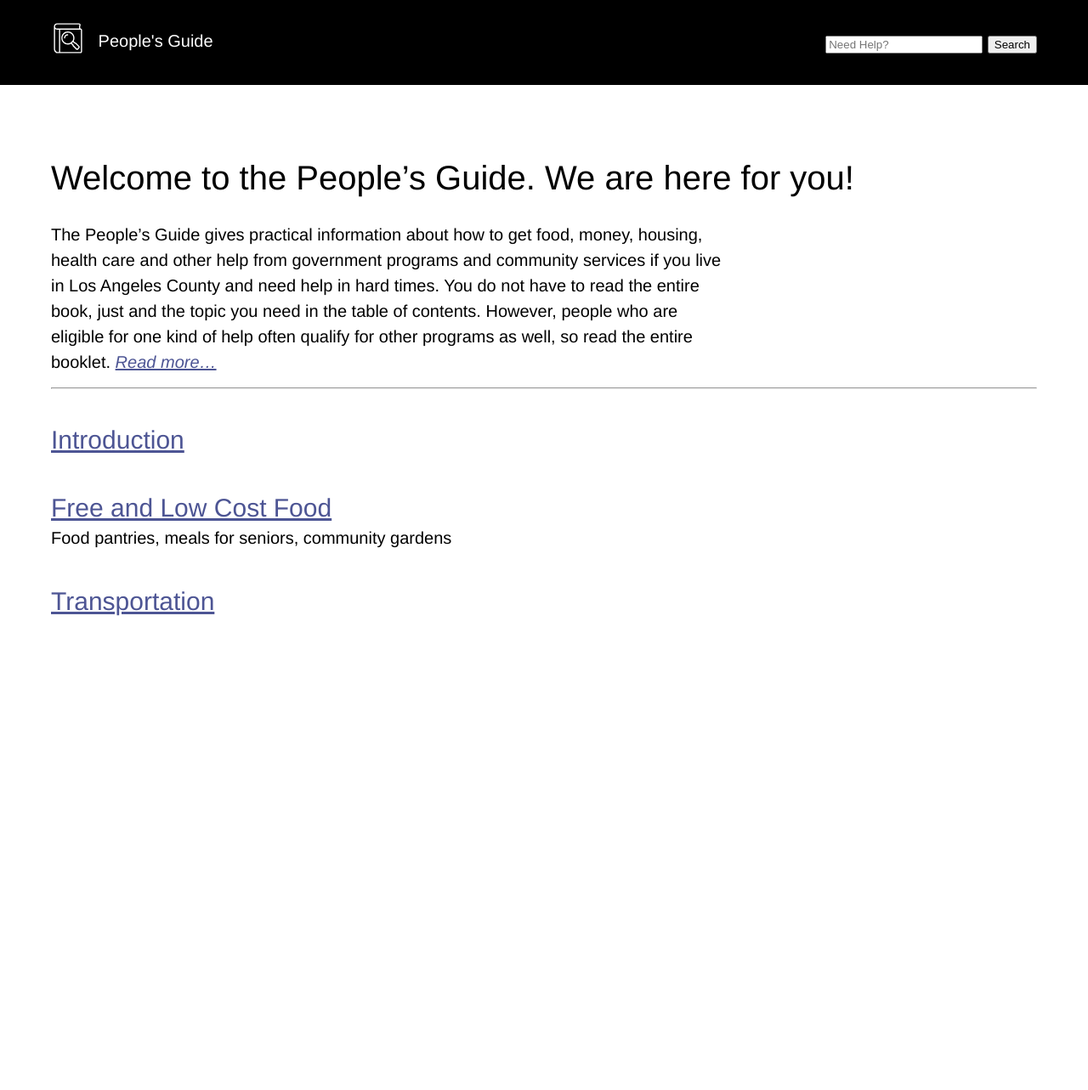
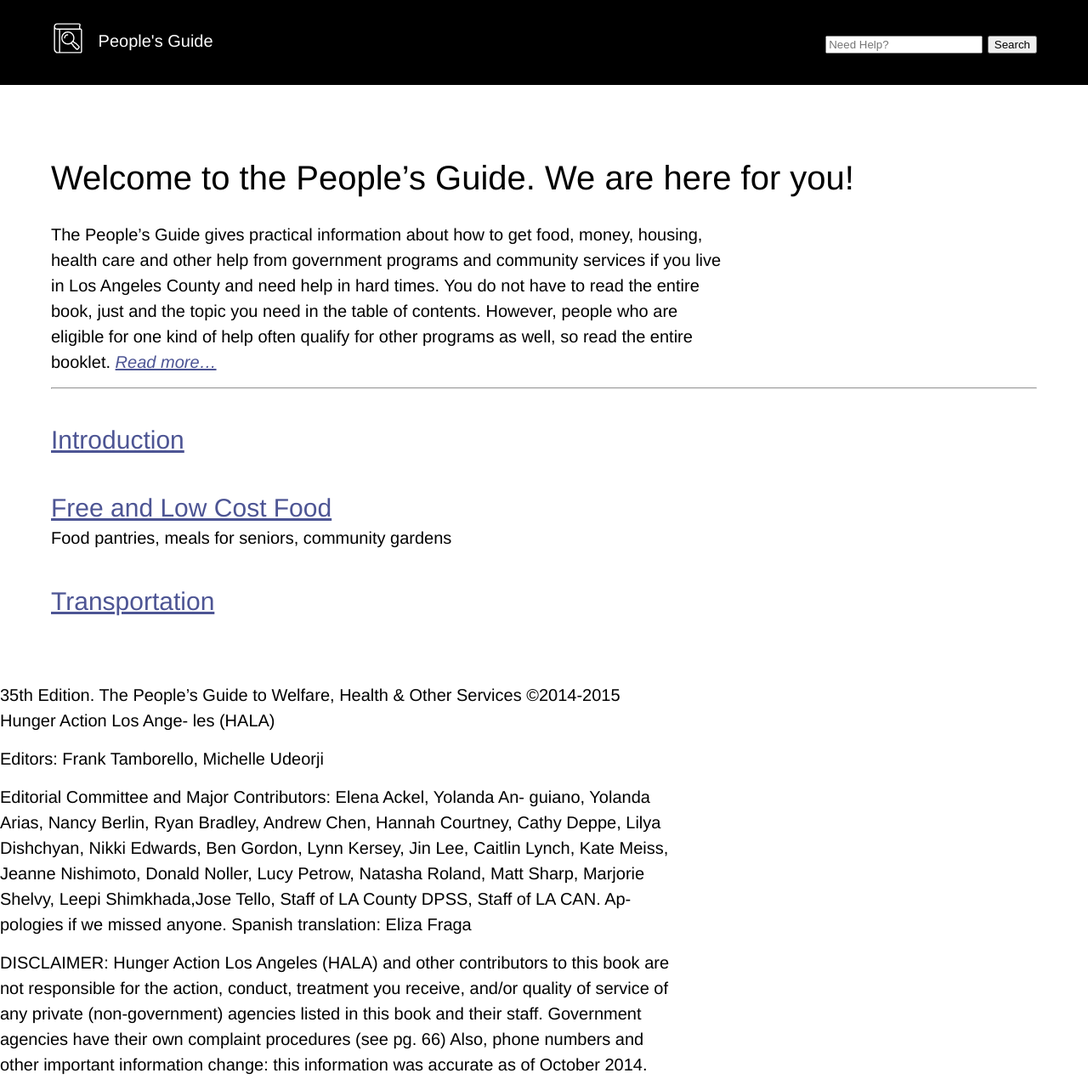
Before and after one commit to jimthoburn/peoples-guide, a Jekyll site: the page built from index.md, in a window 1280 px wide. Shown: the whole page at 85% size. Built offline with Jekyll 4.4.1, drawn with Linux system fonts in a browser that asks for light colours; before the commit the page ends 900 px from its top, so only the background shows below that.

Commit message:
Update default.html

```diff
--- a/_layouts/default.html
+++ b/_layouts/default.html
@@ -28,5 +28,22 @@
 		{{ content }}
 	</main>
 
+
+	<footer>
+<p>
+35th Edition. The People’s Guide to Welfare, Health &amp; Other Services
+©2014-2015 Hunger Action Los Ange- les (HALA)
+</p>
+
+<p>Editors: Frank Tamborello, Michelle Udeorji</p>
+
+<p>
+Editorial Committee and Major Contributors: Elena Ackel, Yolanda An- guiano, Yolanda Arias, Nancy Berlin, Ryan Bradley, Andrew Chen, Hannah Courtney, Cathy Deppe, Lilya Dishchyan, Nikki Edwards, Ben Gordon, Lynn Kersey, Jin Lee, Caitlin Lynch, Kate Meiss, Jeanne Nishimoto, Donald Noller, Lucy Petrow, Natasha Roland, Matt Sharp, Marjorie
+Shelvy, Leepi Shimkhada,Jose Tello, Staff of LA County DPSS, Staff of LA CAN. Ap- pologies if we missed anyone.
+Spanish translation: Eliza Fraga
+</p>
+
+<p>DISCLAIMER: Hunger Action Los Angeles (HALA) and other contributors to this book are not responsible for the action, conduct, treatment you receive, and/or quality of service of any private (non-government) agencies listed in this book and their staff. Government agencies have their own complaint procedures (see pg. 66) Also, phone numbers and other important information change: this information was accurate as of October 2014.</p>
+	</footer>
 </body>
 </html>
```
